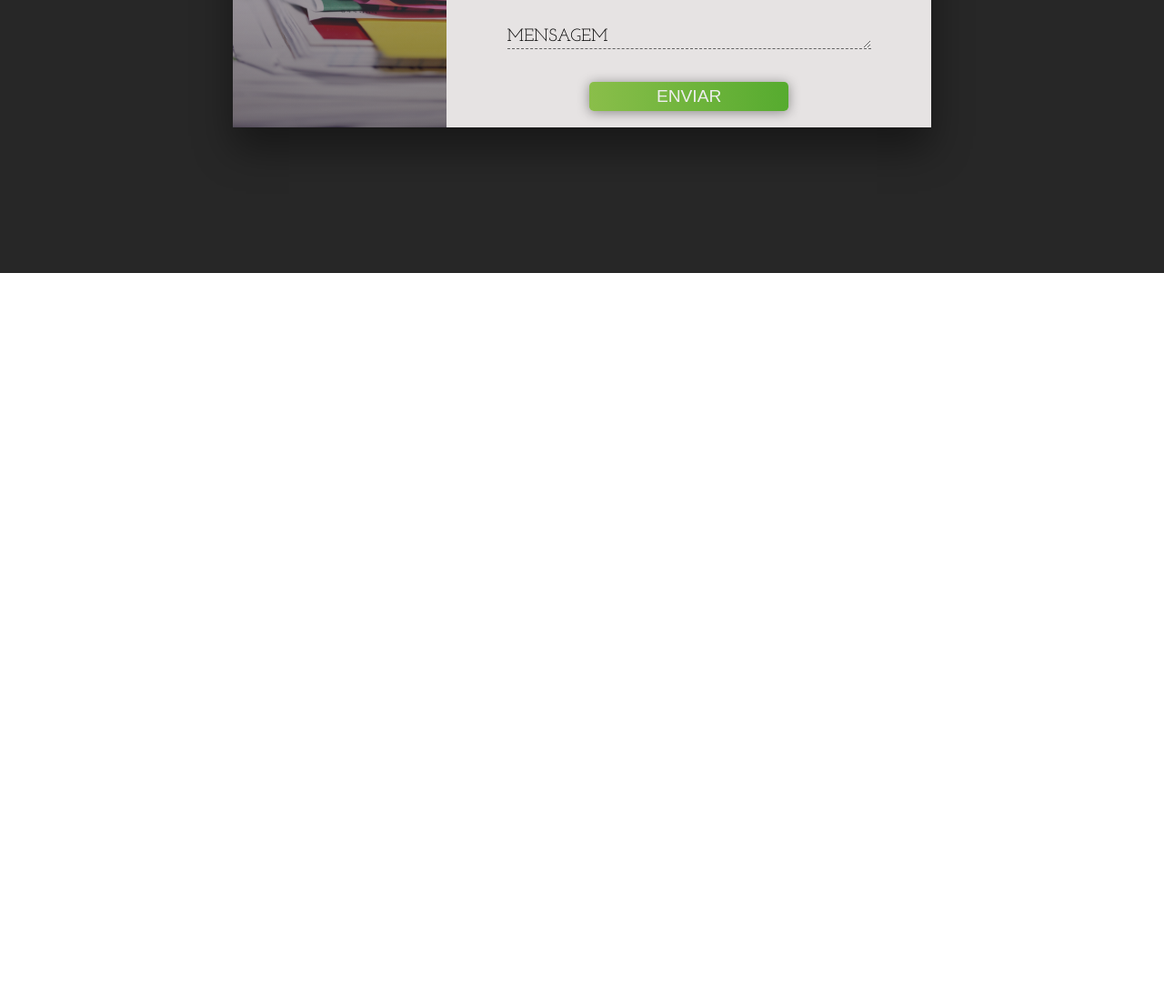
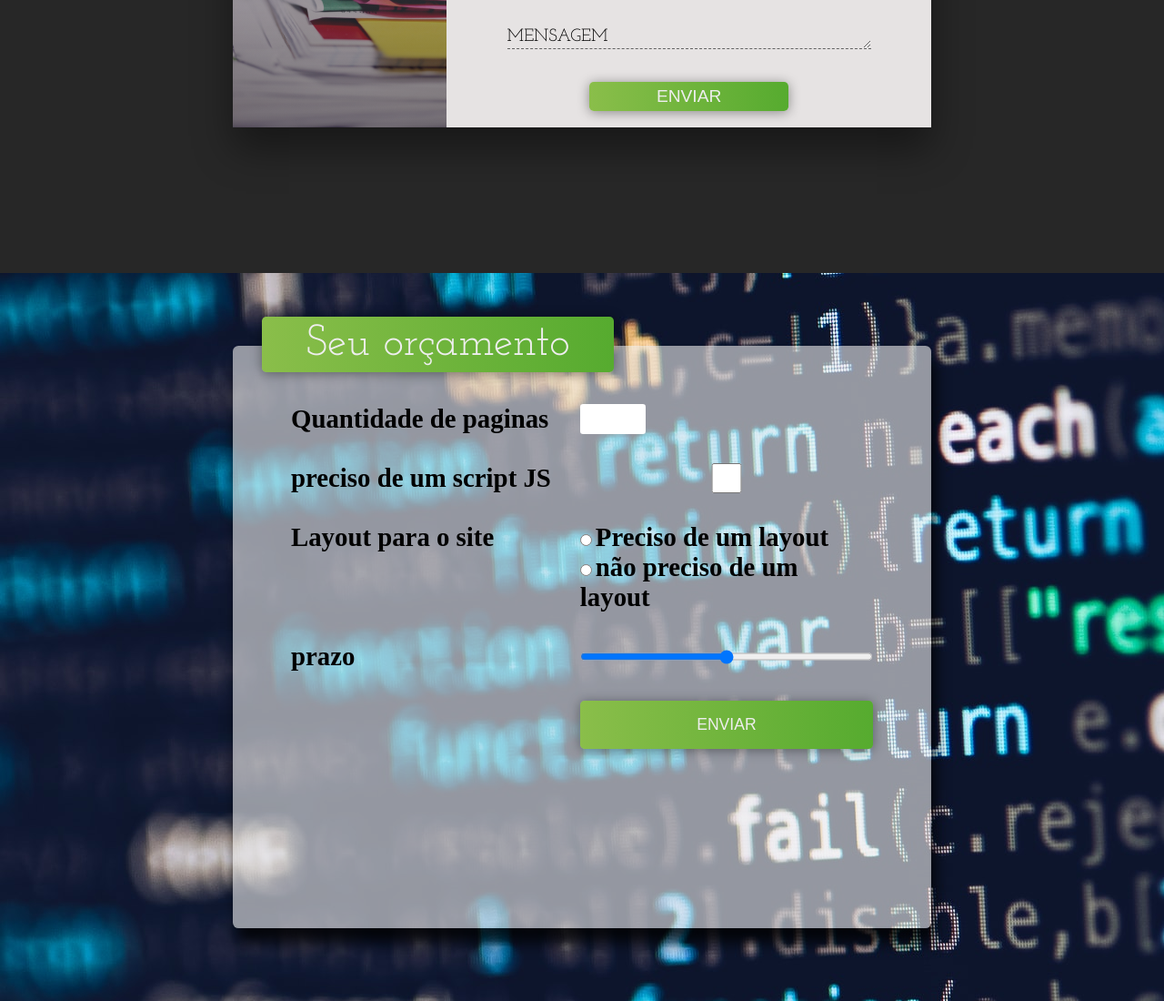
Before and after one commit to LoganSimao/Site-PWI-html-css, a plain HTML site: page index.html in a window 1280 px wide. Shown: the part 2864-3964 px from the top of the page at 91% size. Before the commit the page ends 3164 px from the top, so only its background shows below. Drawn offline with Linux system fonts and the light colour scheme; a web font is replaced by a local one.

Commit message:
:package: orçamento

```diff
--- a/index.html
+++ b/index.html
@@ -160,7 +160,7 @@
                 <div class="contact-wrapper">
                     <div class="contact-left"></div>
                     <div class="contact-right">
-                        <h1>Contato</h1>
+                            <h1>Contato</h1>
                         <form action="">
                             <div class="input-group">
                                 <input type="text"class="field" id="name">
@@ -180,6 +180,32 @@
                 </div>
             </div>
         </section>
+        <section class="budget">
+            <div class="budget-wrapper">
+                <h1>Seu orçamento</h1>
+                <form>
+                    <label for="qnt">Quantidade de paginas</label>
+                    <input type="number" min="1" name="qnt" id="qnt">
+                    <label for="js">preciso de um script JS</label>
+                    <input type="checkbox" name="js" id="js">
+                    <label>Layout para o site</label>
+                    <div class="group-layout">
+                        <div>
+                            <input type="radio" name="layout" id="layout-yes">
+                            <label for="layout-yes">Preciso de um layout</label>
+                        </div>
+                        <div>
+                            <input type="radio" name="layout" id="layout-no">
+                            <label for="layout-no">não preciso de um layout</label>
+                        </div>
+                    </div>
+                    <label for="deadline">prazo</label>
+                    <input type="range" name="deadline" id="deadline">
+                    <button class="button-edit button-budget" type="submit">Enviar</button>
+                </form>
+            </div>
+
+        </section>
     </div>
 </body>
 <script src="script.js"></script>
--- a/style.css
+++ b/style.css
@@ -519,3 +519,72 @@ header {
     width: 50%;
     height: 2rem;
 }
+
+.budget{
+    width: 100%;
+    height: 100vh;
+    background: url("/imagens/bg-budget.jpg");
+    object-fit: cover;
+    display: flex;
+    justify-content: center;
+    align-items: center;
+}
+
+.budget-wrapper{
+    width: 60%;
+    height: 80%;
+    background-color: #eee9;
+    border-radius: 0.4rem;
+    box-shadow: 0.3rem 1rem 1rem rgba(0,0,0,0.8);
+    position: relative;
+}
+
+.budget h1{
+    position: absolute;
+    top: -2rem;
+    left: 2rem;
+    background: #56ab2f;  /* fallback for old browsers */
+    background: -webkit-linear-gradient(to right, #8abe4a, #56ab2f);  /* Chrome 10-25, Safari 5.1-6 */
+    background: linear-gradient(to right, #8abe4a, #56ab2f); /* W3C, IE 10+/ Edge, Firefox 16+, Chrome 26+, Opera 12+, Safari 7+ */
+    color: #eee;
+    border-radius: .3rem;
+    border: none;
+    box-shadow: 0 0.1rem .8rem rgba(0,0,0,0.4);
+    padding: 0.4rem 3rem;
+    font-family: var(--font-2);
+    font-size: 3rem;
+    font-weight: lighter;
+}
+
+.budget form{
+    margin: 4rem;
+    display: grid;
+    grid-template-columns: auto 1fr;
+    column-gap: 2rem;
+    row-gap: 2rem;
+}
+
+.budget label{
+    font-family: var(--font-3);
+    font-size: 1.8rem;
+    font-weight: bold;
+}
+
+.budget input[type="number"]{
+    font-family: var(--font-2);
+    font-weight: bold;
+    width: 4rem;
+    font-size: 1.4rem;
+    outline: none;
+    border-radius: .2rem;
+    border: none;
+    padding-left: .5rem;
+}
+
+.button-budget{
+    text-transform: uppercase;
+    padding: 1rem;
+    cursor: pointer;
+    grid-column: 2;
+    font-size: 1.1rem;
+}
```
Also changed, not shown: imagens/bg-budget.jpg (added).
